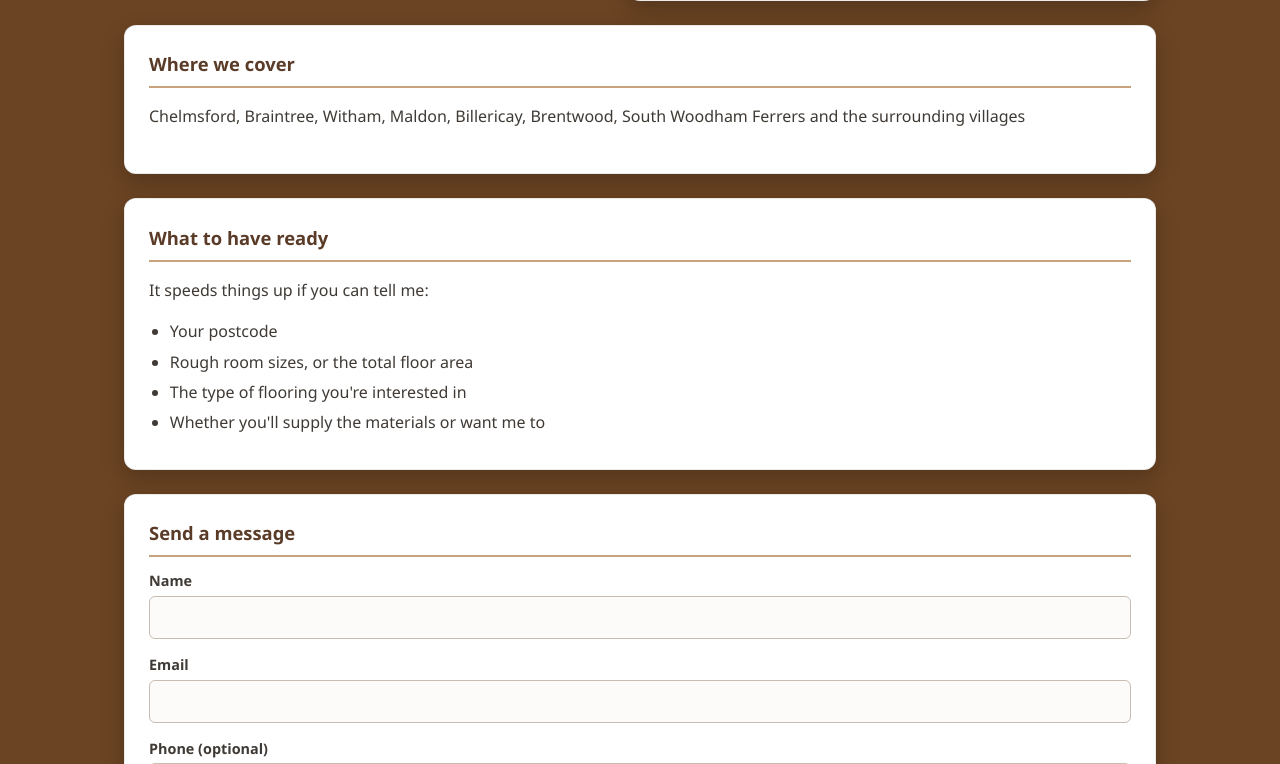
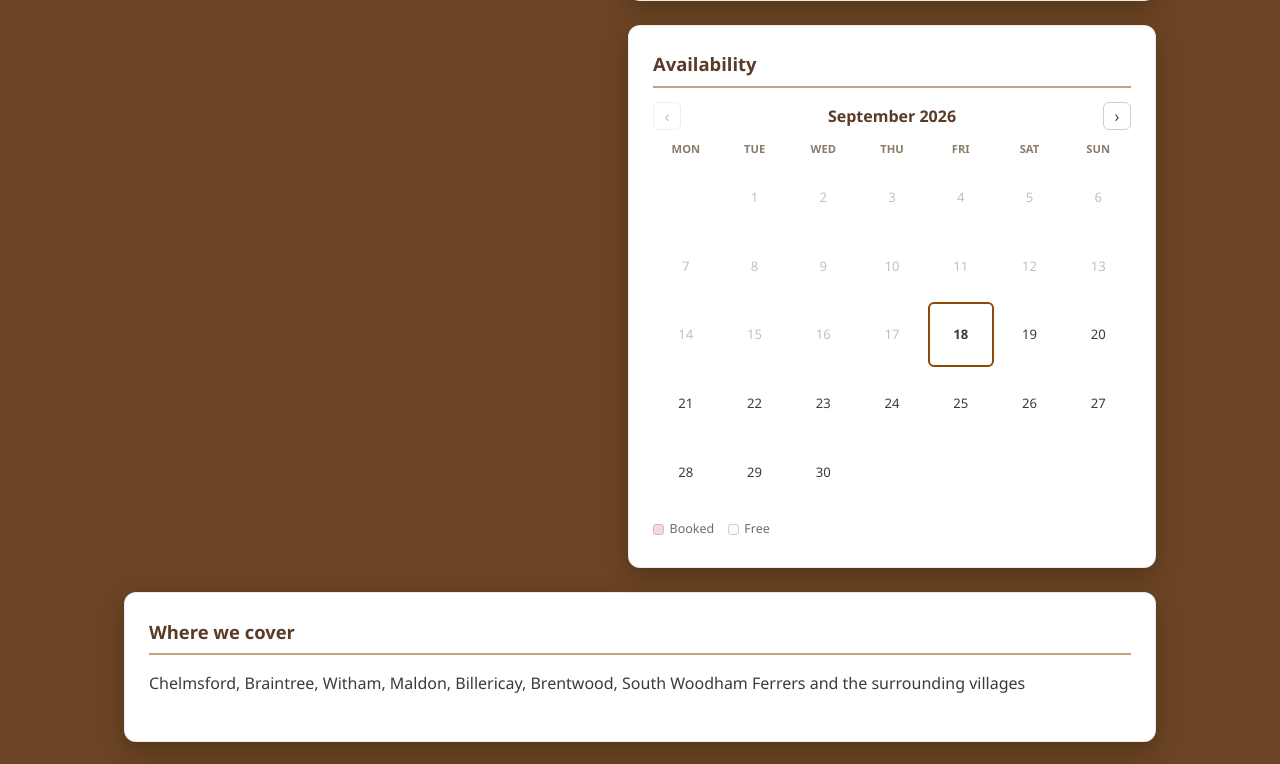
Before and after one commit to jodesius/J-Noon-Flooring-Specialist, a Django app: page /contact/ in a window 1280 px wide. Shown: the part 1117-1881 px from the top of the page. Run offline with Django 5.2, Linux system fonts and the light colour scheme; data comes from the database, SQL or seed files in the repository; data that the repository does not hold is empty.

Commit message:
Bump password max to 18 characters, and replace the availability text with a real visual calendar that only blocks actually-booked days

```diff
--- a/accounts/forms.py
+++ b/accounts/forms.py
@@ -22,7 +22,7 @@ class RegisterForm(forms.ModelForm):
         strip=False,
         widget=forms.PasswordInput(attrs={"autocomplete": "new-password"}),
         help_text=(
-            "6 to 12 characters, with at least one number and one special "
+            "6 to 18 characters, with at least one number and one special "
             "character."
         ),
     )
--- a/accounts/templates/accounts/password_reset_confirm.html
+++ b/accounts/templates/accounts/password_reset_confirm.html
@@ -27,7 +27,7 @@
             <div class="auth__field">
                 <label for="{{ form.new_password1.id_for_label }}">New password</label>
                 {% include "accounts/_password_input.html" with field=form.new_password1 %}
-                <span class="auth__help">6 to 12 characters, with at least one
+                <span class="auth__help">6 to 18 characters, with at least one
                     number and one special character.</span>
                 {% for error in form.new_password1.errors %}
                     <span class="auth__error">{{ error }}</span>
--- a/bookings/views.py
+++ b/bookings/views.py
@@ -278,9 +278,7 @@ def book(request):
     form.fields["site_address"].widget.attrs["data-geoapify-key"] = (
         settings.GEOAPIFY_API_KEY
     )
-    return render(request, "bookings/book.html", {
-        "form": form, "next_available": Job.next_available_date(),
-    })
+    return render(request, "bookings/book.html", {"form": form})
 
 
 # ==========================================================================
--- a/config/settings.py
+++ b/config/settings.py
@@ -207,8 +207,8 @@ AUTH_PASSWORD_VALIDATORS = [
         'NAME': 'django.contrib.auth.password_validation.NumericPasswordValidator',
     },
     {
-        # Project rule: 6-12 chars, at least one number and one special char.
-        'NAME': 'accounts.validators.SixToTwelvePasswordValidator',
+        # Project rule: 6-18 chars, at least one number and one special char.
+        'NAME': 'accounts.validators.SixToEighteenPasswordValidator',
     },
 ]
 
--- a/contact/static/contact/css/contact.css
+++ b/contact/static/contact/css/contact.css
@@ -162,6 +162,91 @@
 .leaflet-top,
 .leaflet-bottom { z-index: 5; }
 
+/* ---------- Availability calendar - sits under the map card, in the
+   same (right) column, filling the gap left by the shorter map/logo
+   card next to the taller details card on wide screens ---------- */
+.contact-availability-card { grid-column: 2; }
+
+.availability-cal__header {
+    display: flex;
+    align-items: center;
+    justify-content: space-between;
+    margin-bottom: 0.7rem;
+}
+.availability-cal__month {
+    font-weight: 700;
+    color: #5a3b28;
+}
+.availability-cal__nav {
+    background: none;
+    border: 1px solid #d9cdbd;
+    border-radius: 6px;
+    width: 28px;
+    height: 28px;
+    font: inherit;
+    font-size: 1rem;
+    line-height: 1;
+    color: #5a3b28;
+    cursor: pointer;
+}
+.availability-cal__nav:hover { background: #f6f1ea; }
+.availability-cal__nav[disabled] { opacity: 0.35; cursor: default; }
+.availability-cal__nav[disabled]:hover { background: none; }
+
+.availability-cal__grid {
+    display: grid;
+    grid-template-columns: repeat(7, 1fr);
+    gap: 3px;
+    text-align: center;
+}
+.availability-cal__weekday {
+    font-size: 0.7rem;
+    font-weight: 700;
+    color: #8a7c6c;
+    text-transform: uppercase;
+    padding-bottom: 0.3rem;
+}
+.availability-cal__day {
+    aspect-ratio: 1;
+    display: flex;
+    align-items: center;
+    justify-content: center;
+    border-radius: 6px;
+    font-size: 0.82rem;
+    color: #3f3a35;
+}
+.availability-cal__day--blank { visibility: hidden; }
+.availability-cal__day--past { color: #c9bfb2; }
+.availability-cal__day--today {
+    border: 2px solid #8b4b07;
+    font-weight: 700;
+}
+.availability-cal__day--booked {
+    background: #f3d9d9;
+    color: #8a3a3a;
+    font-weight: 600;
+}
+
+.availability-cal__legend {
+    margin: 0.9rem 0 0;
+    font-size: 0.78rem;
+    color: #6b6b6b !important;
+    display: flex;
+    align-items: center;
+    gap: 0.35rem;
+}
+.availability-cal__swatch {
+    display: inline-block;
+    width: 11px;
+    height: 11px;
+    border-radius: 3px;
+    background: #fdfbf9;
+    border: 1px solid #d9cdbd;
+    margin-left: 0.5rem;
+}
+.availability-cal__swatch:first-child { margin-left: 0; }
+.availability-cal__swatch--booked { background: #f3d9d9; border-color: #e0b6b6; }
+
 /* ---------- Enquiry form ---------- */
 .contact-form {
     display: flex;
@@ -240,6 +325,7 @@
 /* tablet: the photo + details side-by-side columns become one stack */
 @media (max-width: 820px) {
     .contact-top { grid-template-columns: 1fr; }
+    .contact-availability-card { grid-column: 1; }
 }
 /* small phones: full-width submit button */
 @media (max-width: 520px) {
--- /dev/null
+++ b/contact/static/contact/js/availability_calendar.js
@@ -0,0 +1,130 @@
+/* Availability calendar on the Contact page - a plain month view, no
+ * external library. Renders from the booked-dates list the server sends
+ * down in #availability-calendar's data-booked attribute (a JSON array
+ * of "YYYY-MM-DD" strings); Prev/Next just redraw client-side, no
+ * further requests. Purely informational, not a date picker - nothing
+ * is clickable except the month navigation. */
+(function () {
+    "use strict";
+
+    var container = document.getElementById("availability-calendar");
+    if (!container) return;
+
+    var booked = new Set();
+    try {
+        JSON.parse(container.dataset.booked || "[]").forEach(function (d) {
+            booked.add(d);
+        });
+    } catch (e) {
+        // malformed/missing data - render with nothing booked rather than break
+    }
+
+    var today = new Date();
+    today.setHours(0, 0, 0, 0);
+    var viewYear = today.getFullYear();
+    var viewMonth = today.getMonth();
+
+    var MONTH_NAMES = [
+        "January", "February", "March", "April", "May", "June",
+        "July", "August", "September", "October", "November", "December",
+    ];
+    var WEEKDAYS = ["Mon", "Tue", "Wed", "Thu", "Fri", "Sat", "Sun"];
+
+    function toISO(date) {
+        var y = date.getFullYear();
+        var m = String(date.getMonth() + 1).padStart(2, "0");
+        var d = String(date.getDate()).padStart(2, "0");
+        return y + "-" + m + "-" + d;
+    }
+
+    function render() {
+        container.innerHTML = "";
+
+        var header = document.createElement("div");
+        header.className = "availability-cal__header";
+
+        var prevBtn = document.createElement("button");
+        prevBtn.type = "button";
+        prevBtn.className = "availability-cal__nav";
+        prevBtn.textContent = "‹";
+        prevBtn.setAttribute("aria-label", "Previous month");
+        var isCurrentMonth = (
+            viewYear === today.getFullYear() && viewMonth === today.getMonth()
+        );
+        prevBtn.disabled = isCurrentMonth;
+
+        var monthLabel = document.createElement("span");
+        monthLabel.className = "availability-cal__month";
+        monthLabel.textContent = MONTH_NAMES[viewMonth] + " " + viewYear;
+
+        var nextBtn = document.createElement("button");
+        nextBtn.type = "button";
+        nextBtn.className = "availability-cal__nav";
+        nextBtn.textContent = "›";
+        nextBtn.setAttribute("aria-label", "Next month");
+
+        header.appendChild(prevBtn);
+        header.appendChild(monthLabel);
+        header.appendChild(nextBtn);
+        container.appendChild(header);
+
+        var grid = document.createElement("div");
+        grid.className = "availability-cal__grid";
+
+        WEEKDAYS.forEach(function (wd) {
+            var cell = document.createElement("div");
+            cell.className = "availability-cal__weekday";
+            cell.textContent = wd;
+            grid.appendChild(cell);
+        });
+
+        var firstOfMonth = new Date(viewYear, viewMonth, 1);
+        var startOffset = (firstOfMonth.getDay() + 6) % 7;  // Monday-first
+        var daysInMonth = new Date(viewYear, viewMonth + 1, 0).getDate();
+
+        for (var i = 0; i < startOffset; i++) {
+            var blank = document.createElement("div");
+            blank.className = "availability-cal__day availability-cal__day--blank";
+            grid.appendChild(blank);
+        }
+
+        for (var day = 1; day <= daysInMonth; day++) {
+            var date = new Date(viewYear, viewMonth, day);
+            var cell = document.createElement("div");
+            cell.className = "availability-cal__day";
+            cell.textContent = String(day);
+
+            if (date < today) {
+                cell.classList.add("availability-cal__day--past");
+            } else if (booked.has(toISO(date))) {
+                cell.classList.add("availability-cal__day--booked");
+            }
+            if (date.getTime() === today.getTime()) {
+                cell.classList.add("availability-cal__day--today");
+            }
+            grid.appendChild(cell);
+        }
+
+        container.appendChild(grid);
+
+        prevBtn.addEventListener("click", function () {
+            if (prevBtn.disabled) return;
+            viewMonth -= 1;
+            if (viewMonth < 0) {
+                viewMonth = 11;
+                viewYear -= 1;
+            }
+            render();
+        });
+        nextBtn.addEventListener("click", function () {
+            viewMonth += 1;
+            if (viewMonth > 11) {
+                viewMonth = 0;
+                viewYear += 1;
+            }
+            render();
+        });
+    }
+
+    render();
+})();
--- a/contact/templates/contact/index.html
+++ b/contact/templates/contact/index.html
@@ -55,14 +55,6 @@
                         <span>{{ contact.response_time }}</span>
                     </li>
                 {% endif %}
-                <li>
-                    <span class="contact-details__label">Availability</span>
-                    {% if next_available %}
-                        <span>Next available {{ next_available|date:"j F Y" }}</span>
-                    {% else %}
-                        <span>Available now</span>
-                    {% endif %}
-                </li>
             </ul>
 
             {% if contact.facebook or contact.instagram %}
@@ -90,6 +82,19 @@
                  src="https://res.cloudinary.com/ddmslr9na/image/upload/f_auto,q_auto,w_700/v1788896276/ChatGPT_Image_Sep_8_2026_08_34_05_PM-_ycy2tz.webp"
                  alt="J-Noon Flooring Specialist - luxury carpets, carpet tiles, laminate, Amtico, screeding, sub floor prep"
                  loading="lazy">
+        </div>
+
+        {# ----- Right, below the map: availability calendar ----- #}
+        <div class="contact-card contact-availability-card">
+            <h2>Availability</h2>
+            <div id="availability-calendar" class="availability-cal"
+                 data-booked="{{ booked_dates_json }}"></div>
+            <p class="availability-cal__legend">
+                <span class="availability-cal__swatch availability-cal__swatch--booked" aria-hidden="true"></span>
+                Booked
+                <span class="availability-cal__swatch" aria-hidden="true"></span>
+                Free
+            </p>
         </div>
     </div>
 
@@ -155,4 +160,5 @@
     <script src="https://cdnjs.cloudflare.com/ajax/libs/leaflet/1.9.4/leaflet.min.js"
             defer></script>
     <script src="{% static 'contact/js/contact.js' %}" defer></script>
+    <script src="{% static 'contact/js/availability_calendar.js' %}" defer></script>
 {% endblock %}
--- a/contact/views.py
+++ b/contact/views.py
@@ -1,3 +1,5 @@
+import json
+
 from django.conf import settings
 from django.contrib import messages
 from django.core.cache import cache
@@ -77,6 +79,8 @@ def index(request):
 
     from bookings.models import Job
 
+    booked_dates = sorted(d.isoformat() for d in Job.booked_dates())
+
     return render(
         request,
         "contact/index.html",
@@ -84,6 +88,6 @@ def index(request):
             "contact": contact,
             "form": form,
             "geoapify_key": settings.GEOAPIFY_API_KEY,
-            "next_available": Job.next_available_date(),
+            "booked_dates_json": json.dumps(booked_dates),
         },
     )
```
Also changed, not shown: accounts/tests.py (+37 -0 lines), accounts/validators.py (+6 -5 lines), bookings/models.py (+19 -16 lines), bookings/static/bookings/css/bookings.css (+0 -10 lines), bookings/templates/bookings/book.html (+0 -7 lines), bookings/tests.py (+51 -57 lines), contact/tests.py (+17 -11 lines), README.md.
